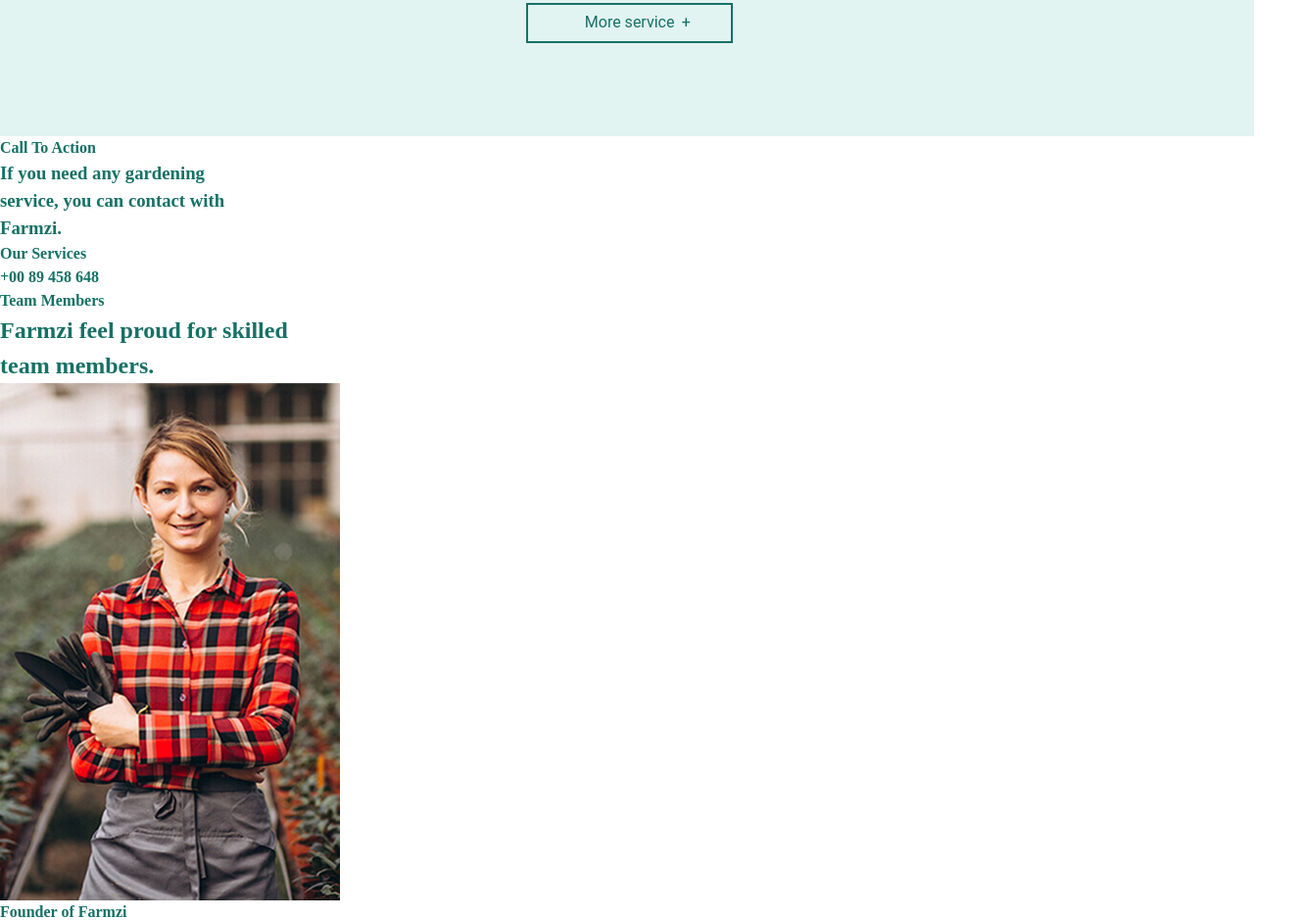
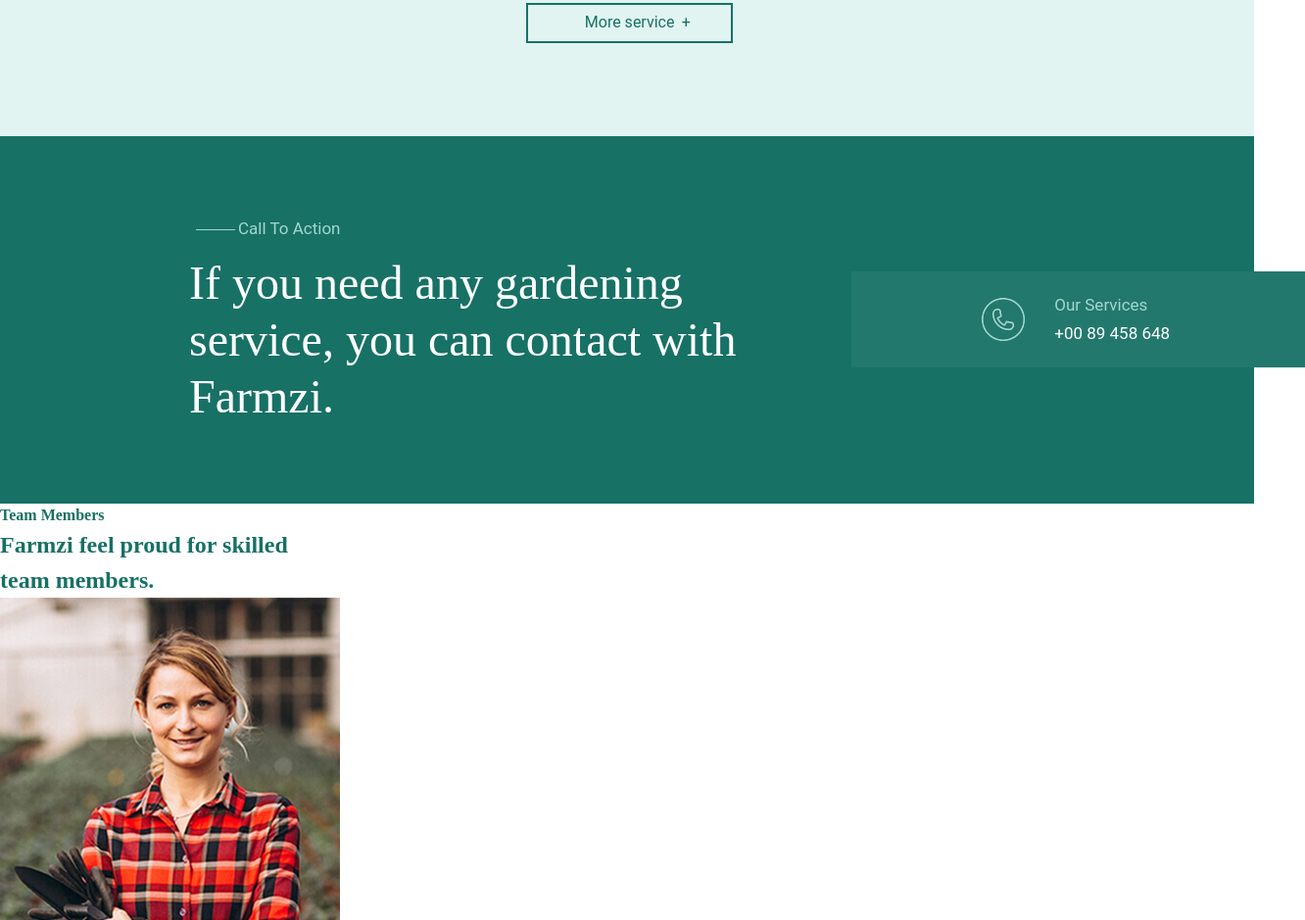
Before and after one commit to Nikita3758/WEB-Programming, a plain HTML site: page index.html in a window 1280 px wide. Shown: the part 3090-4029 px from the top of the page at 98% size, 1332 px wide, since content can reach past the window. Drawn offline with Linux system fonts and the light colour scheme.

Commit message:
feat: add css fifthblock container

```diff
--- a/style/main.css
+++ b/style/main.css
@@ -439,3 +439,97 @@
     line-height: 26px;
     color: #177165;
 }
+
+.fifthblock {
+    min-height: 375px;
+    display: flex;
+    align-items: center;
+    margin-left: 193px;
+}
+.fifthblock::before {
+    content: '';
+    min-width: 100%;
+    min-height: 375px;
+    position: absolute;
+    left: 0;
+    z-index: -1;
+    background: #177165;
+}
+
+.fifthblock_inner {
+    position: relative;
+}
+
+.fifthblock_inner h4 {
+    margin-left: 50px;
+    position: relative;
+    font-family: 'Roboto', sans-serif;
+    font-style: normal;
+    font-weight: 400;
+    font-size: 17px;
+    line-height: 29px;
+    color: #A4D6CF;
+}
+.fifthblock_inner h4::before {
+    content: '';
+    min-width: 40px;
+    min-height: 1px;
+    position: absolute;
+    left: -8.5%;
+    top: 50%;
+    background-color: #A4D6CF;
+}
+
+
+.fifthblock_inner h3 {
+    font-family: 'Playfair Display';
+    font-style: normal;
+    font-weight: 400;
+    font-size: 48px;
+    line-height: 58px;
+    color: #FFFFFF;
+    margin-top: 12px;
+}
+
+
+.fifthblock_inner div {
+    min-width: 463px;
+    min-height: 98px;
+    display: flex;
+    flex-direction: column;
+    justify-content: center;
+    position: absolute;
+    top: 27%;
+    right: -104%;
+    background: #23786D;
+}
+
+.fifthblock_inner div h4 {
+    margin-left: 207px;
+    position: relative;
+    font-family: 'Roboto', sans-serif;
+    font-style: normal;
+    font-weight: 400;
+    font-size: 17px;
+    line-height: 29px;
+    color: #A4D6CF;
+}
+.fifthblock_inner div h4:nth-child(2) {
+    color: #fff;
+}
+
+.fifthblock_inner div h4:nth-child(2):before {
+    display: none;
+}
+
+.fifthblock_inner div h4:nth-child(1):before {
+    content: '';
+    min-width: 44px;
+    min-height: 44px;
+    border-radius: 20px;
+    position: absolute;
+    left: -29%;
+    top: 23%;
+    background-color: #23786D;
+    background-image: url('./phone.png');
+}
```
